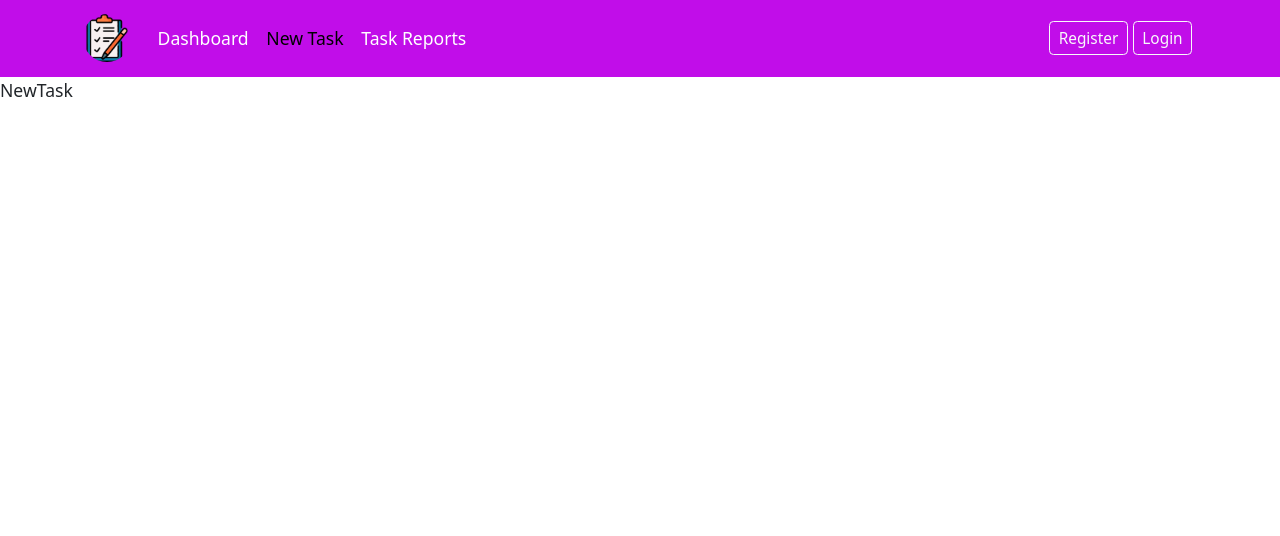
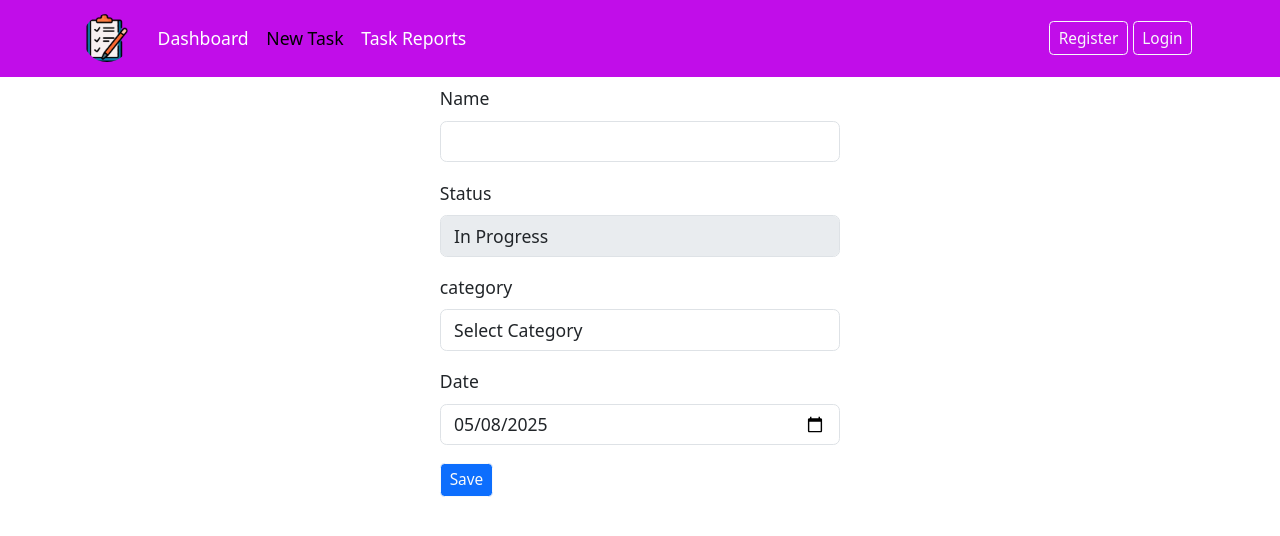
Before and after one commit to AbdullahTurgut/react-web-app, a React (Vite) app: page /new-task in a window 1280 px wide. Shown: the top 536 px of the page. Built offline with nearby package versions, Linux system fonts and the light colour scheme.

Commit message:
save task completed

```diff
--- a/package.json
+++ b/package.json
@@ -12,10 +12,12 @@
   "dependencies": {
     "axios": "^1.9.0",
     "bootstrap": "^5.3.6",
+    "formik": "^2.4.6",
     "react": "^19.1.0",
     "react-dom": "^19.1.0",
     "react-icons": "^5.5.0",
-    "react-router-dom": "^7.5.3"
+    "react-router-dom": "^7.5.3",
+    "yup": "^1.6.1"
   },
   "devDependencies": {
     "@eslint/js": "^9.25.0",
--- /dev/null
+++ b/src/components/task/Dropdown.tsx
@@ -0,0 +1,47 @@
+interface Props {
+  options: string[];
+  name: string;
+  id: string;
+  value: string;
+  onChange: (e: React.ChangeEvent<HTMLSelectElement>) => void;
+  onBlur: (e: React.ChangeEvent<HTMLSelectElement>) => void;
+  label: string;
+  error?: string;
+  touched?: boolean;
+}
+const Dropdown = ({
+  options,
+  name,
+  id,
+  value,
+  onChange,
+  onBlur,
+  label,
+  error,
+  touched,
+}: Props) => {
+  return (
+    <div className="mb-3">
+      <label htmlFor={id} className="form-label">
+        {label}
+      </label>
+      <select
+        name={name}
+        id={id}
+        className="form-control"
+        onChange={onChange}
+        onBlur={onBlur}
+      >
+        <option value={value} label="Select Category" />
+        {options.map((option) => (
+          <option key={option} value={option} label={option} />
+        ))}
+      </select>
+      {touched && error ? (
+        <div className="text-danger fst-italic">{error}</div>
+      ) : null}
+    </div>
+  );
+};
+
+export default Dropdown;
--- a/src/components/task/TaskList.tsx
+++ b/src/components/task/TaskList.tsx
@@ -9,9 +9,10 @@ interface Props {
 const TaskList = ({ tasks }: Props) => {
   return (
     <div className="card">
-      <h5 className="card-header">
-        Name
-        <span className="float-end">Status</span>
+      <h5 className="card-header d-flex justify-content-between">
+        <span>Name</span>
+        <span>Category</span>
+        <span>Status</span>
       </h5>
       <div className="card-body">
         {tasks.map((task) => (
@@ -20,14 +21,22 @@ const TaskList = ({ tasks }: Props) => {
             to={`/view-details/${task.taskId}`}
             style={{ textDecoration: "none" }}
           >
-            <div className="d-flex justify-content-between border-bottom-1 p-3 text-dark">
-              <div className="card-title m-0">
-                <h5>{task.name}</h5>
+            <div className="d-flex justify-content-between align-items-center border-bottom p-3 text-dark">
+              {/* Name */}
+              <div className="text-start" style={{ flex: 1 }}>
+                <h5 className="m-0">{task.name}</h5>
                 <span className="fst-italic">
                   {getFormatTaskDate(task.date)}
                 </span>
               </div>
-              <div className="card-subtitle">
+
+              {/* Category */}
+              <div className="text-center" style={{ flex: 1 }}>
+                <span className="fw-semibold">{task.category}</span>
+              </div>
+
+              {/* Status */}
+              <div className="text-end" style={{ flex: 1 }}>
                 <span className="badge rounded-pill app-primary-bg-color">
                   {formatStatus(task.status)}
                 </span>
--- a/src/model/task/Task.ts
+++ b/src/model/task/Task.ts
@@ -3,5 +3,6 @@ export interface Task {
   taskId?: string;
   name: string;
   status: string;
+  category: string;
   date: string;
 }
--- a/src/pages/task/NewTask.tsx
+++ b/src/pages/task/NewTask.tsx
@@ -1,5 +1,108 @@
+import { useFormik } from "formik";
+import type { Task } from "../../model/task/Task";
+import taskValidationSchema from "../../validation/TaskValidationSchema";
+import Dropdown from "../../components/task/Dropdown";
+import { taskCategories } from "../../utils/AppConstants";
+import { createTask } from "../../services/task/task-service";
+import { useState } from "react";
+import { useNavigate } from "react-router-dom";
+
 const NewTask = () => {
-  return <div>NewTask</div>;
+  const [errorMessage, setErrorMessage] = useState<string>("");
+  const navigate = useNavigate();
+  const formik = useFormik({
+    initialValues: {
+      name: "",
+      status: "in_progress",
+      category: "",
+      date: new Date().toISOString().split("T")[0],
+    },
+    onSubmit: (values: Task) => {
+      createTask(values)
+        .then((response) => {
+          if (response && response.status === 201) {
+            navigate("/");
+          }
+        })
+        .catch((error) => {
+          console.error(error);
+          setErrorMessage(error.message);
+        });
+    },
+    validationSchema: taskValidationSchema,
+  });
+  return (
+    <div className="d-flex justify-content-center align-items-center mt-2">
+      <div className="container col-md-4 col-sm-8 col-xs-12">
+        {errorMessage && (
+          <p className="text-danger fst-italic">{errorMessage}</p>
+        )}
+        <form onSubmit={formik.handleSubmit}>
+          <div className="mb-3">
+            <label htmlFor="name" className="form-label">
+              Name
+            </label>
+            <input
+              type="text"
+              id="name"
+              name="name"
+              className="form-control"
+              value={formik.values.name}
+              onChange={formik.handleChange}
+              onBlur={formik.handleBlur}
+            />
+            {formik.touched.name && formik.errors.name ? (
+              <div className="text-danger fst-italic">{formik.errors.name}</div>
+            ) : null}
+          </div>
+          <div className="mb-3">
+            <label className="form-label">Status</label>
+            <input
+              type="text"
+              className="form-control"
+              value="In Progress"
+              disabled
+            />
+            <input type="hidden" name="status" value="in_progress" />
+          </div>
+          <Dropdown
+            options={taskCategories}
+            id="category"
+            name="category"
+            label="category"
+            value={formik.values.category}
+            onChange={formik.handleChange}
+            onBlur={formik.handleBlur}
+            error={formik.errors.category}
+            touched={formik.touched.category}
+          />
+          <div className="mb-3">
+            <label htmlFor="date" className="form-label">
+              Date
+            </label>
+            <input
+              type="date"
+              id="date"
+              name="date"
+              className="form-control"
+              value={formik.values.date}
+              onChange={formik.handleChange}
+              onBlur={formik.handleBlur}
+            />
+            {formik.touched.date && formik.errors.date ? (
+              <div className="text-danger fst-italic">{formik.errors.date}</div>
+            ) : null}
+          </div>
+          <button
+            className="btn btn-sm btn-primary btn-outline-light"
+            type="submit"
+          >
+            Save
+          </button>
+        </form>
+      </div>
+    </div>
+  );
 };
 
 export default NewTask;
--- a/src/pages/task/TaskDetails.tsx
+++ b/src/pages/task/TaskDetails.tsx
@@ -66,6 +66,10 @@ const TaskDetails = () => {
                 <td>{task?.status ? formatStatus(task?.status) : "N/A"}</td>
               </tr>
               <tr>
+                <th>Category</th>
+                <td>{task?.category ? task.category : "N/A"}</td>
+              </tr>
+              <tr>
                 <th>Date</th>
                 <td>{task?.date ? getFormatTaskDate(task?.date) : "N/A"}</td>
               </tr>
--- a/src/services/task/task-service.ts
+++ b/src/services/task/task-service.ts
@@ -12,3 +12,7 @@ export const getTaskByTaskId = (taskId: string) => {
 export const deleteTaskByTaskId = (taskId: string) => {
   return apiClient.delete(`/tasks/${taskId}/delete`);
 };
+
+export const createTask = (task: Task) => {
+  return apiClient.post<Task>("/tasks/save", task);
+};
--- /dev/null
+++ b/src/utils/AppConstants.ts
@@ -0,0 +1,9 @@
+export const taskCategories = [
+  "Job",
+  "Personal",
+  "Family",
+  "Health",
+  "Travel",
+  "Education",
+  "Others",
+];
--- /dev/null
+++ b/src/validation/TaskValidationSchema.ts
@@ -0,0 +1,13 @@
+import * as Yup from "yup";
+
+const taskValidationSchema = Yup.object({
+  name: Yup.string()
+    .required("Task name is required!")
+    .min(3, "Task name must be at least 3 characters long!"),
+  category: Yup.string()
+    .required("Task category is required!")
+    .min(2, "Task category must be at least 2 characters long!"),
+  date: Yup.date().required("Task date is required!"),
+});
+
+export default taskValidationSchema;
```
Also changed, not shown: 1 other file (tests, documents, lock files or other folders).
